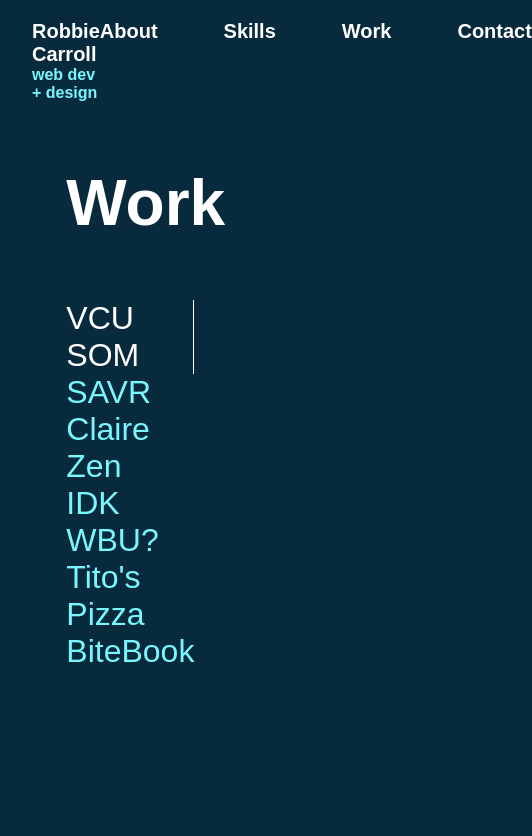
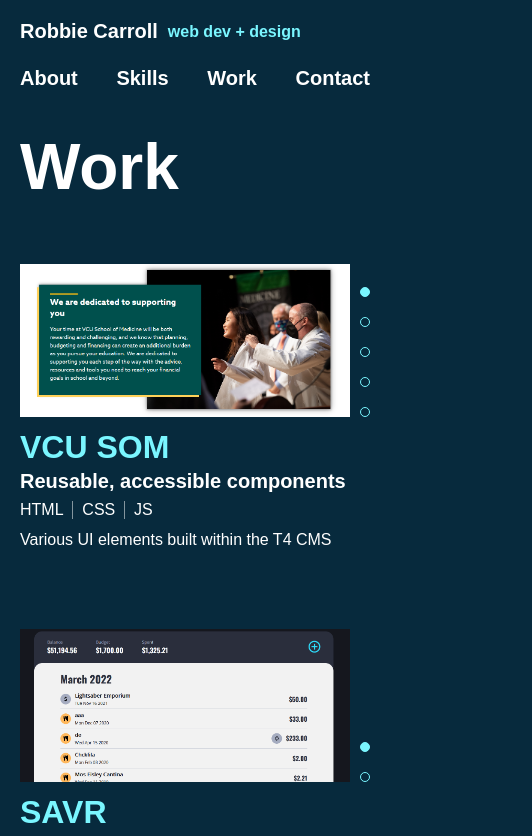
Before and after one commit to anewlens/portfolio-next, a Next.js app: page /work in a window 390 px wide. Shown: the top 836 px of the page, 532 px wide, since content can reach past the window. Built offline with nearby package versions, Linux system fonts and the light colour scheme; a web font is replaced by a local one.

Commit message:
media queries

```diff
--- a/Components/UI/ImageSwitcher.tsx
+++ b/Components/UI/ImageSwitcher.tsx
@@ -7,7 +7,7 @@
     const [selected, setSelected] = useState(0);
 
     return (
-        <div className={styles.ImageSwitcher} testid="imageSwitcher">
+        <div className={styles.ImageSwitcher}>
             {
                 images.map((image: string, i: number) => (
                     <div key={i} className={`${styles.ImageSwitcher_imgContainer} ${selected == i && styles.selected}`}>
--- a/Components/UI/WorkButton.tsx
+++ b/Components/UI/WorkButton.tsx
@@ -2,16 +2,15 @@
 import styles from '../../styles/Components/WorkButton.module.css'
 
 type Props = {
-    testid: string;
     title: string;
     key: number;
     selected: boolean;
     func: any;
 }
 
-const WorkButton = ({ testid, title, key, selected, func }: Props) => {
+const WorkButton = ({ title, key, selected, func }: Props) => {
     return (
-        <button testid={testid} className={`${styles.WorkButton} ${selected && styles.selected}`} onClick={func}>
+        <button className={`${styles.WorkButton} ${selected && styles.selected}`} onClick={func}>
             {title}
         </button>
     );
--- a/Components/UI/WorkPanel.tsx
+++ b/Components/UI/WorkPanel.tsx
@@ -6,16 +6,16 @@
 
 type PropTypes = {
     project: ProjectTypes,
-    selected: boolean,
-    testid: string
+    selected: boolean
+
 }
 
-const WorkPanel = ({ project, selected, testid }: PropTypes) => {
+const WorkPanel = ({ project, selected }: PropTypes) => {
 
     const { title, subtitle, techStack, description, github, live, views } = project;
 
     return (
-        <div className={`${styles.WorkPanel} ${selected && styles.selected}`} testid={testid}>
+        <div className={`${styles.WorkPanel} ${selected && styles.selected}`} >
             <ImageSwitcher images={views} />
             <div className={`${styles.WorkPanel_content} `}>
                 <h3 className={styles.WorkPanel_title} >{title}</h3>
--- a/data/types.ts
+++ b/data/types.ts
@@ -7,5 +7,5 @@
     description: string,
     github?: string,
     live?: string,
-    views?: string[]
+    views: string[]
 }
--- a/package.json
+++ b/package.json
@@ -6,11 +6,12 @@
     "test": "jest --watch",
     "cypress": "cypress open",
     "dev": "next dev",
-    "build": "next build",
+    "build": "next build && next export",
     "start": "next start",
     "lint": "next lint"
   },
   "dependencies": {
+    "@types/cors": "^2.8.12",
     "framer-motion": "^6.2.8",
     "next": "12.1.2",
     "react": "18.0.0",
--- a/pages/work/index.tsx
+++ b/pages/work/index.tsx
@@ -16,7 +16,7 @@
                 <section className={styles.content_controls}>
                     {
                         projects.map(({ title }, i) => (
-                            <WorkButton testid={`WorkButton_${title}`} title={title} key={i} selected={selected == i} func={() => { setSelected(i) }} />
+                            <WorkButton title={title} key={i} selected={selected == i} func={() => { setSelected(i) }} />
                         ))
                     }
 
@@ -24,7 +24,7 @@
                 <section className={styles.content_panels}>
                     {
                         projects.map((project, i) => (
-                            <WorkPanel testid={`WorkPanel_${project.title}`} project={project} selected={selected === i} key={project.id} />
+                            <WorkPanel project={project} selected={selected === i} key={project.id} />
                         )
                         )
                     }
--- a/styles/Components/WorkPanel.module.css
+++ b/styles/Components/WorkPanel.module.css
@@ -106,3 +106,12 @@
     background: var(--green-light);
     box-shadow: 0px 0px 1.2rem var(--green-light);
 }
+
+@media screen and (max-width: 500px) {
+
+    .WorkPanel {
+        display: flex;
+        margin-bottom: 8rem;
+        height: min-content;
+    }
+}
--- a/styles/Layout/Layout.module.css
+++ b/styles/Layout/Layout.module.css
@@ -4,6 +4,10 @@
     display: flex;
     align-items: center;
     padding: 0 var(--sideMargins);
-    overflow: hidden;
+}
 
+@media screen and (max-width: 500px) {
+    .main {
+        padding: 0 4rem 0 2rem;
+    }
 }
--- a/styles/Layout/Nav.module.css
+++ b/styles/Layout/Nav.module.css
@@ -30,3 +30,26 @@
     color: white;
     text-transform: capitalize;
 }
+
+@media screen and (max-width: 500px) {
+
+    .nav {
+        flex-wrap: wrap;
+        margin-bottom: 2rem;
+        padding: 2rem;
+    }
+
+    .nav_home {
+        flex-direction: row;
+        align-items: center;
+        gap: 1rem;
+        padding-bottom: 1.2rem;
+        margin-bottom: 1.2rem;
+    }
+
+    .nav_group {
+        gap: 3rem;
+        flex: 100%;
+        justify-content: space-between;
+    }
+}
--- a/styles/Pages/Skills.module.css
+++ b/styles/Pages/Skills.module.css
@@ -3,6 +3,7 @@
     flex-wrap: wrap;
     align-items: baseline;
     position: relative;
+
 }
 
 .content>a {
@@ -72,3 +73,10 @@
     background: var(--cyan);
     opacity: .5;
 }
+
+@media screen and (max-width: 500px) {
+
+    .content {
+        margin-bottom: 10rem;
+    }
+}
--- a/styles/Pages/Work.module.css
+++ b/styles/Pages/Work.module.css
@@ -31,3 +31,19 @@
     display: flex;
     align-items: center;
 }
+
+@media screen and (max-width: 500px) {
+
+    .content {
+        margin-bottom: 4rem;
+    }
+
+    .content_controls {
+        display: none;
+    }
+
+    .content_panels {
+        flex-direction: column;
+        max-height: none;
+    }
+}
--- a/tsconfig.json
+++ b/tsconfig.json
@@ -13,7 +13,8 @@
     "resolveJsonModule": true,
     "isolatedModules": true,
     "jsx": "preserve",
-    "incremental": true
+    "incremental": true,
+    "types": ["cors"]
   },
   "include": ["next-env.d.ts", "**/*.ts", "**/*.tsx", "data/projects.js"],
   "exclude": ["node_modules"]
```
Also changed, not shown: 2 other files (tests, documents, lock files or other folders).
